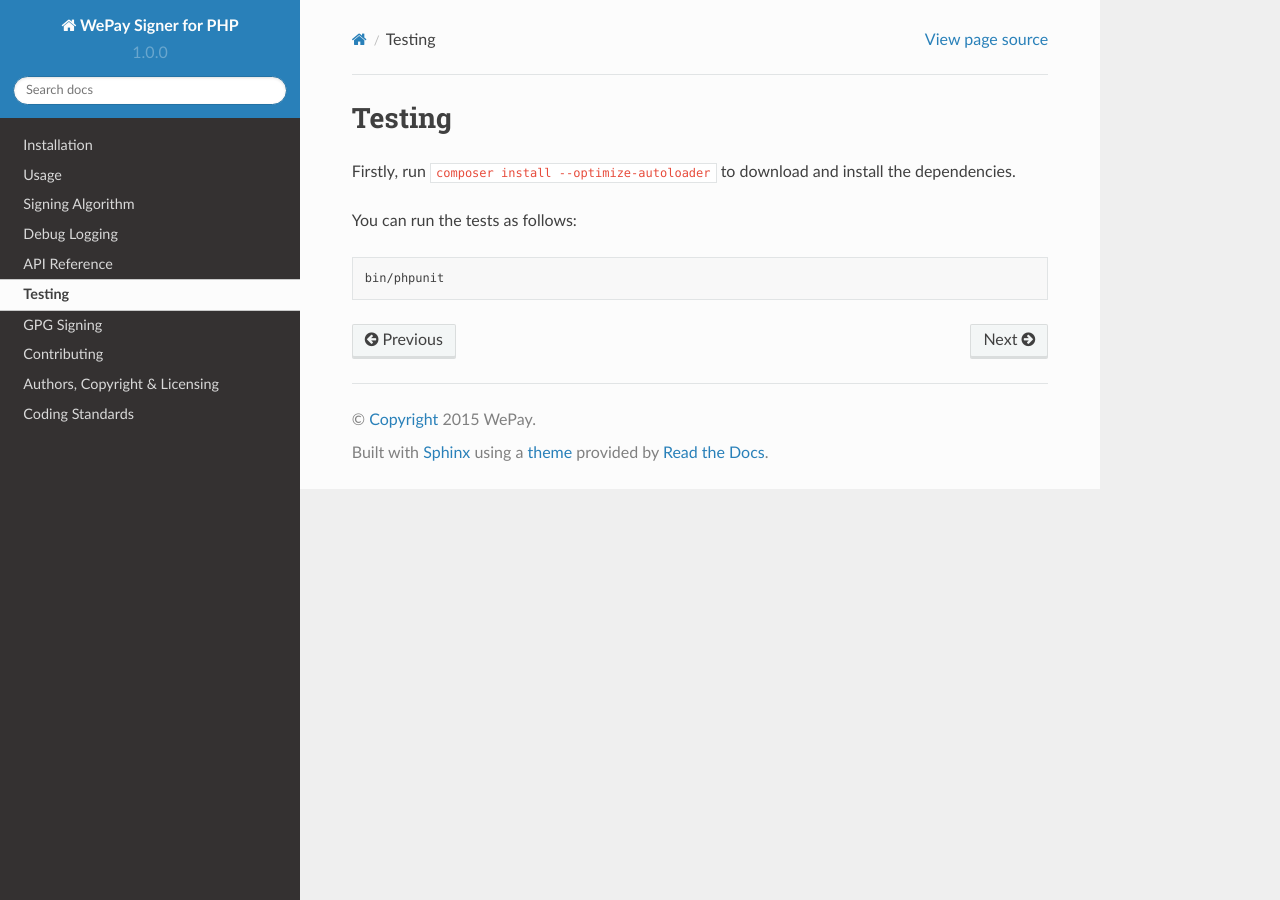
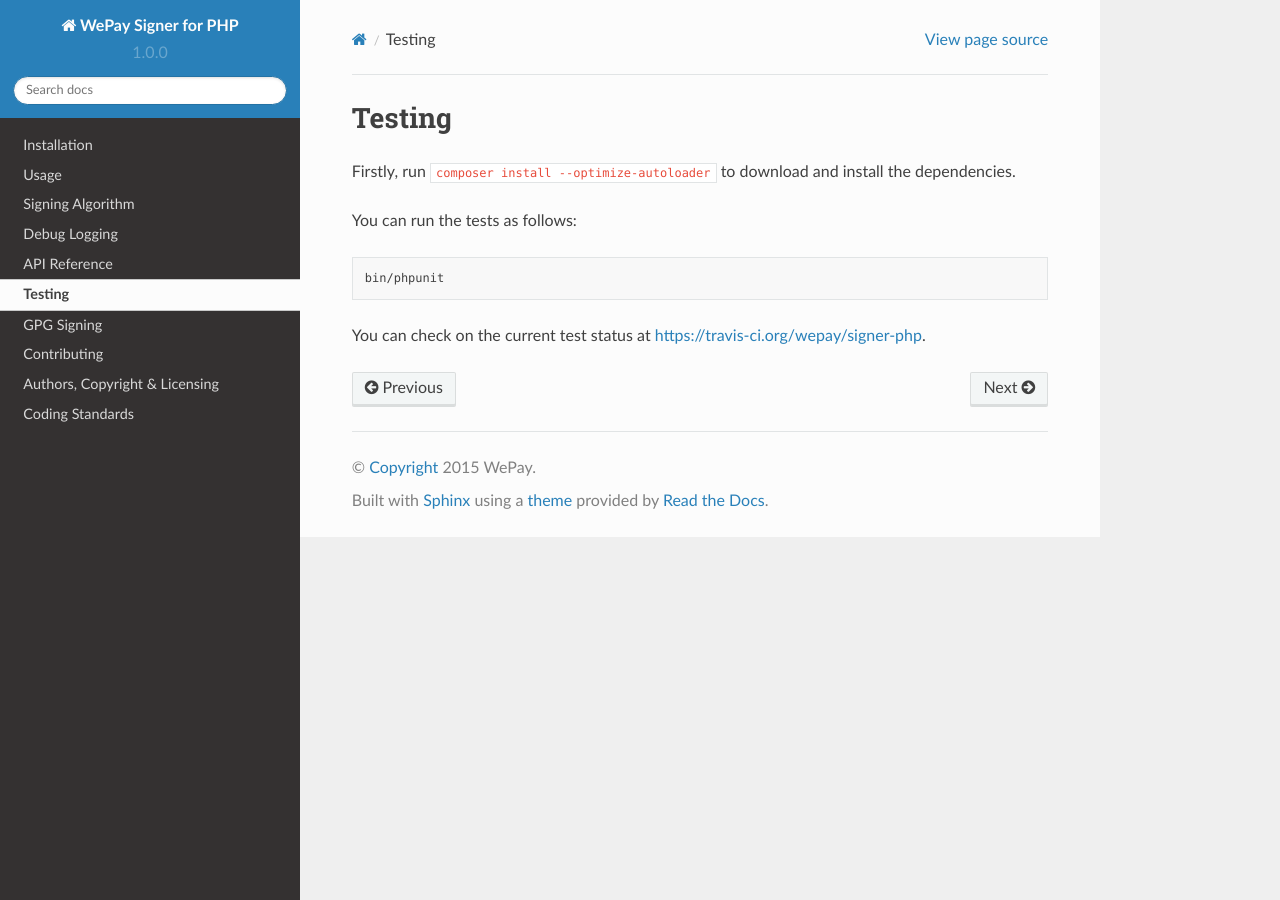
Before and after one commit to wepay/signer-php, a Sphinx documentation site: the page built from docs/testing.rst, in a window 1280 px wide. Built offline with Sphinx 7.4.7 and the Read the Docs theme 2.0.0, drawn with Linux system fonts in a browser that asks for light colours; pages that are not in the unit, such as notebooks, are missing from menus.

Commit message:
Update testing.rst

```diff
--- a/docs/testing.rst
+++ b/docs/testing.rst
@@ -9,3 +9,5 @@ You can run the tests as follows:
 .. code:: bash
 
     bin/phpunit
+
+You can check on the current test status at https://travis-ci.org/wepay/signer-php.
```
